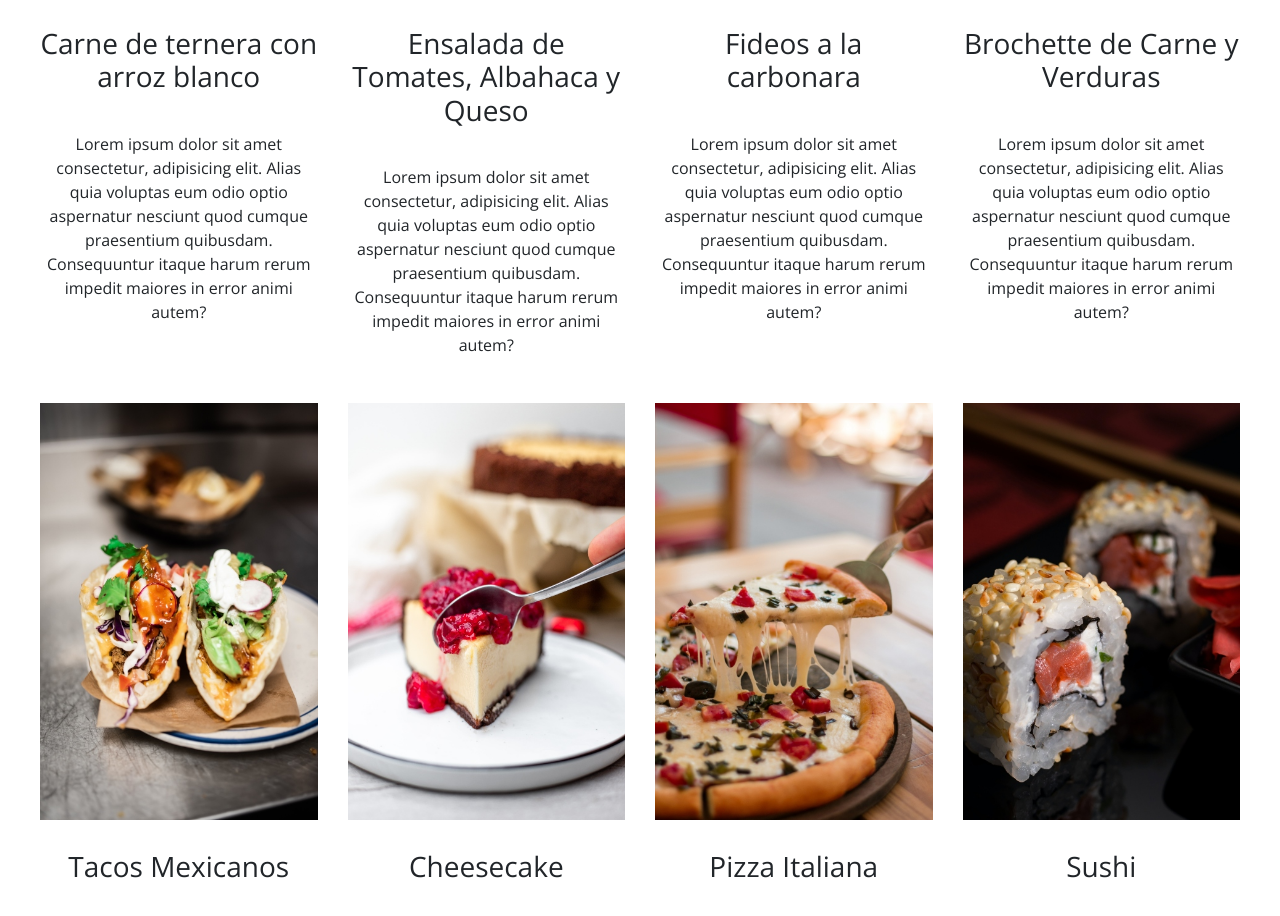
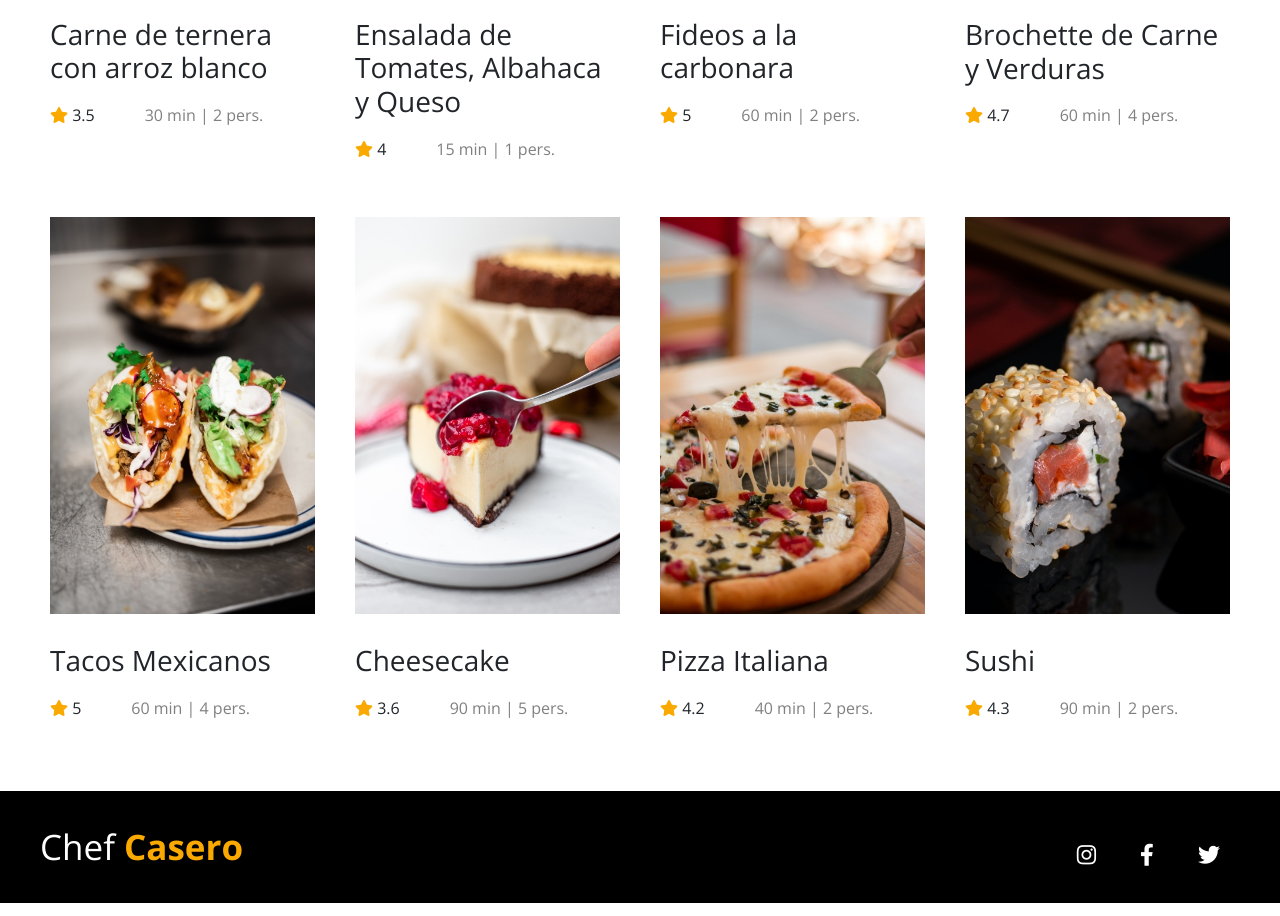
Before and after one commit to lnfuentes/Proyecto-Final, a website: page recetas.html in a window 1280 px wide. Shown: the part 945-1861 px from the top of the page. Drawn offline with nearby package versions, Linux system fonts and the light colour scheme.

Commit message:
ultimos cambios

```diff
--- a/recetas.html
+++ b/recetas.html
@@ -92,56 +92,80 @@
                     <img src="img/receta1.jpg" alt="Imagen Recetas">
                 </div>
                 <h3>Carne de ternera con arroz blanco</h3>
-                <p>Lorem ipsum dolor sit amet consectetur, adipisicing elit. Alias quia voluptas eum odio optio aspernatur nesciunt quod cumque praesentium quibusdam. Consequuntur itaque harum rerum impedit maiores in error animi autem?</p>
+                <div class="descripcion">
+                    <p><i class="fas fa-star"></i> 3.5</p>
+                    <p class="preparacion">30 min | 2 pers.</p>
+                </div>
             </div> <!-- Receta -->
             <div class="receta">
                 <div class="contenedor-img">
                     <img src="img/receta2.jpg" alt="Imagen Recetas">
                 </div>
                 <h3>Ensalada de Tomates, Albahaca y Queso</h3>
-                <p>Lorem ipsum dolor sit amet consectetur, adipisicing elit. Alias quia voluptas eum odio optio aspernatur nesciunt quod cumque praesentium quibusdam. Consequuntur itaque harum rerum impedit maiores in error animi autem?</p>
+                <div class="descripcion">
+                    <p><i class="fas fa-star"></i> 4</p>
+                    <p class="preparacion">15 min | 1 pers.</p>
+                </div>
             </div> <!-- Receta -->
             <div class="receta">
                 <div class="contenedor-img">
                     <img src="img/receta3.jpg" alt="Imagen Recetas">
                 </div>
                 <h3>Fideos a la carbonara</h3>
-                <p>Lorem ipsum dolor sit amet consectetur, adipisicing elit. Alias quia voluptas eum odio optio aspernatur nesciunt quod cumque praesentium quibusdam. Consequuntur itaque harum rerum impedit maiores in error animi autem?</p>
+                <div class="descripcion">
+                    <p><i class="fas fa-star"></i> 5</p>
+                    <p class="preparacion">60 min | 2 pers.</p>
+                </div>
             </div> <!-- Receta -->
             <div class="receta">
-                <div class="contenedor-recetas">
+                <div class="contenedor-img">
                     <img src="img/receta7.jpg" alt="Imagen Recetas">
                 </div>
                 <h3>Brochette de Carne y Verduras</h3>
-                <p>Lorem ipsum dolor sit amet consectetur, adipisicing elit. Alias quia voluptas eum odio optio aspernatur nesciunt quod cumque praesentium quibusdam. Consequuntur itaque harum rerum impedit maiores in error animi autem?</p>
+                <div class="descripcion">
+                    <p><i class="fas fa-star"></i> 4.7</p>
+                    <p class="preparacion">60 min | 4 pers.</p>
+                </div>
             </div> <!-- Receta -->
             <div class="receta">
                 <div class="contenedor-img">
                     <img src="img/receta4.jpg" alt="Imagen Recetas">
                 </div>
                 <h3>Tacos Mexicanos</h3>
-                <p>Lorem ipsum dolor sit amet consectetur, adipisicing elit. Alias quia voluptas eum odio optio aspernatur nesciunt quod cumque praesentium quibusdam. Consequuntur itaque harum rerum impedit maiores in error animi autem?</p>
+                <div class="descripcion">
+                    <p><i class="fas fa-star"></i> 5</p>
+                    <p class="preparacion">60 min | 4 pers.</p>
+                </div>
             </div> <!-- Receta -->
             <div class="receta">
-                <div class="contenedor-recetas">
+                <div class="contenedor-img">
                     <img src="img/receta5.jpg" alt="Imagen Recetas">
                 </div>
                 <h3>Cheesecake</h3>
-                <p>Lorem ipsum dolor sit amet consectetur, adipisicing elit. Alias quia voluptas eum odio optio aspernatur nesciunt quod cumque praesentium quibusdam. Consequuntur itaque harum rerum impedit maiores in error animi autem?</p>
+                <div class="descripcion">
+                    <p><i class="fas fa-star"></i> 3.6</p>
+                    <p class="preparacion">90 min | 5 pers.</p>
+                </div>
             </div> <!-- Receta -->
             <div class="receta">
-                <div class="contenedor-recetas">
+                <div class="contenedor-img">
                     <img src="img/receta6.jpg" alt="Imagen Recetas">
                 </div>
                 <h3>Pizza Italiana</h3>
-                <p>Lorem ipsum dolor sit amet consectetur, adipisicing elit. Alias quia voluptas eum odio optio aspernatur nesciunt quod cumque praesentium quibusdam. Consequuntur itaque harum rerum impedit maiores in error animi autem?</p>
+                <div class="descripcion">
+                    <p><i class="fas fa-star"></i> 4.2</p>
+                    <p class="preparacion">40 min | 2 pers.</p>
+                </div>
             </div> <!-- Receta -->
             <div class="receta">
-                <div class="contenedor-recetas">
+                <div class="contenedor-img">
                     <img src="img/receta8.jpg" alt="Imagen Recetas">
                 </div>
                 <h3>Sushi</h3>
-                <p>Lorem ipsum dolor sit amet consectetur, adipisicing elit. Alias quia voluptas eum odio optio aspernatur nesciunt quod cumque praesentium quibusdam. Consequuntur itaque harum rerum impedit maiores in error animi autem?</p>
+                <div class="descripcion">
+                    <p><i class="fas fa-star"></i> 4.3</p>
+                    <p class="preparacion">90 min | 2 pers.</p>
+                </div>
             </div> <!-- Receta -->
         </div> <!-- Recetas -->
     </section>
--- a/scss/layout/_contenido.scss
+++ b/scss/layout/_contenido.scss
@@ -22,8 +22,16 @@
     text-align: center;
 
     .recetas-destacadas{
+        &:hover{
+            h3{
+                cursor: pointer;
+                text-decoration: underline;
+            }
+        }
+
         .imagen-destacada{
             overflow: hidden;
+            cursor: pointer;
             img{
                 transition: .3s all ease-in-out;
                 &:hover{
--- a/scss/layout/internas/_nosotros.scss
+++ b/scss/layout/internas/_nosotros.scss
@@ -19,5 +19,11 @@
         h3{
             padding: 10px 0;
         }
+
+        a{
+            color: $amarillo;
+            font-weight: bold;
+            text-decoration: underline;
+        }
     }
 }
--- a/scss/layout/internas/_recetas.scss
+++ b/scss/layout/internas/_recetas.scss
@@ -14,14 +14,58 @@
 }
 
 .receta{
-    text-align: center;
+    margin: 40px 0;
+    border-bottom: 1px solid $gris;
+    padding: 10px;
+    @media (min-width: 768px) {
+        margin: 0;
+        border: none;
+    }
+    transition: all .35s ease-in-out;
+    border-radius: 5px;
+
+    &:last-child{
+        border: none;
+    }
+
+    &:hover{
+        box-shadow: 0px 0px 18px 8px rgba(0,0,0,0.2);
+        h3{
+            text-decoration: underline;
+            cursor: pointer;
+        }
+    }
+
+    .contenedor-img{
+        text-align: center;
+        cursor: pointer;
+    }
+
+    h3{
+        text-align: left;
+        display: inline-block;
+        padding-bottom: 10px;
+    }
+}
+
+.descripcion{
+    display: flex;
+
+    i{
+        color: $amarillo;
+    }
+
+    .preparacion{
+        color: #818080;
+        margin-left: 50px;
+    }
 }
 
 @media (min-width: 768px) {
     .recetas-grid {
         display: grid;
         grid-template-columns: repeat(3, 1fr);
-        grid-gap: 30px;
+        grid-gap: 20px;
         margin-bottom: 20px;
     }
 }
@@ -30,7 +74,7 @@
     .recetas-grid {
         display: grid;
         grid-template-columns: repeat(4, 1fr);
-        grid-gap: 30px;
+        grid-gap: 20px;
         margin-bottom: 20px;
     }
 }
```
Also changed, not shown: nosotros.html (+3 -3 lines), scss/app.css, 1 other file.
